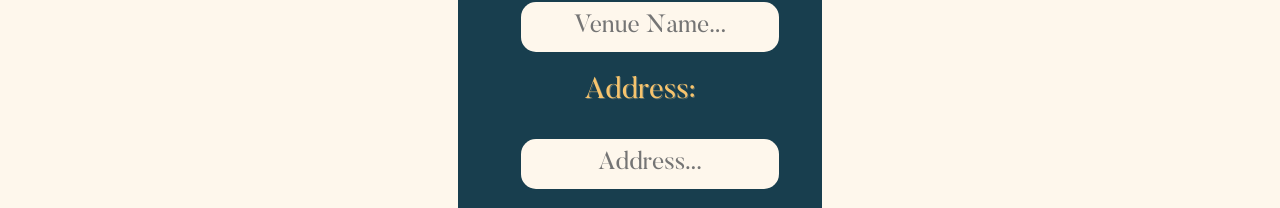
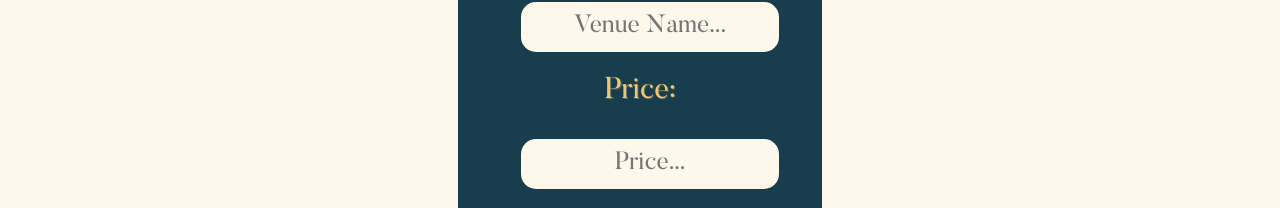
Before and after one commit to Taffie-Theuri/event-management-app-frontend, a React (Create React App) app: page /create-venue in a window 1280 px wide. Shown: the part 592-800 px from the top of the page. Built offline with nearby package versions, Linux system fonts and the light colour scheme; no server answers.

Commit message:
connected new venue to the database

```diff
--- a/src/VenueForm.jsx
+++ b/src/VenueForm.jsx
@@ -4,6 +4,7 @@ import { useNavigate } from "react-router-dom";
 function VenueForm() {
 //useStates
   const [venue, setVenue] = useState("");
+  const [price, setPrice] = useState("");
   const [address, setAddress] = useState("");
   const [phone, setPhone] = useState("");
   const [capacity, setCapacity] = useState('');
@@ -12,6 +13,9 @@ function VenueForm() {
 
 function handleVenueChange(e) {
 setVenue(e.target.value)
+}
+function handlePriceChange(e) {
+  setPrice(e.target.value)
 }
 
 function handleAddressChange(e) {
@@ -30,9 +34,10 @@ function handleCapacityChange(e) {
     e.preventDefault();
 
     const newVenueObj = {
-      venue_name: venue,
+      name: venue,
+      price: price,
       address: address,
-      phone: phone,
+      phone_number: phone,
       capacity: capacity
     }
 
@@ -57,9 +62,9 @@ function handleCapacityChange(e) {
     <h2>Add a Venue</h2>
     <br/>
     <form onSubmit={handleSubmit} className="form">
-    <label className="input-label"  htmlFor="venue-name">Venue Name:</label>
+    <label className="input-label"  htmlFor="name">Venue Name:</label>
         <input
-        name="venue-name"
+        name="name"
         type="string"
         placeholder="Venue Name..."
         value={venue}
@@ -71,9 +76,23 @@ function handleCapacityChange(e) {
         <br/>
 
 
+        <label className="input-label"  htmlFor="price">Price:</label>
+        <input
+        name="price"
+        type="integer"
+        placeholder="Price..."
+        value={price}
+        onChange={handlePriceChange}
+        className="form-input"
+        >
+        </input>
+        <br/>
+        <br/>
+
+
         <label className="input-label"  htmlFor="address">Address:</label>
         <input
-        name="Address"
+        name="address"
         type="string"
         placeholder="Address..."
         value={address}
@@ -85,9 +104,9 @@ function handleCapacityChange(e) {
         <br/>
 
 
-        <label className="input-label"  htmlFor="phone">Phone:</label>
+        <label className="input-label"  htmlFor="phone_number">Phone:</label>
         <input
-        name="Phone"
+        name="phone_number"
         type="string"
         placeholder="Phone..."
         value={phone}
@@ -101,7 +120,7 @@ function handleCapacityChange(e) {
 
         <label className="input-label"  htmlFor="capacity">Capacity:</label>
         <input
-        name="Capacity"
+        name="capacity"
         type="number"
         placeholder="Capacity..."
         value={capacity}
```
